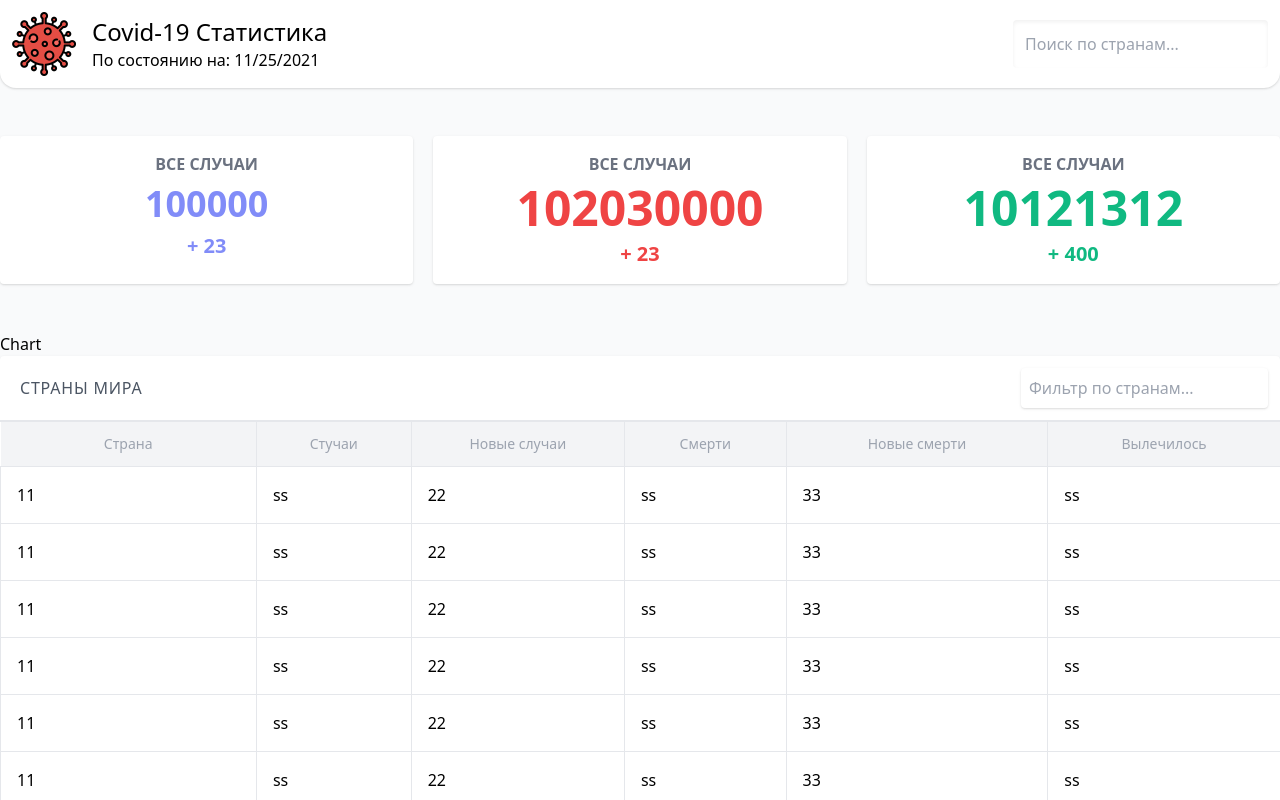
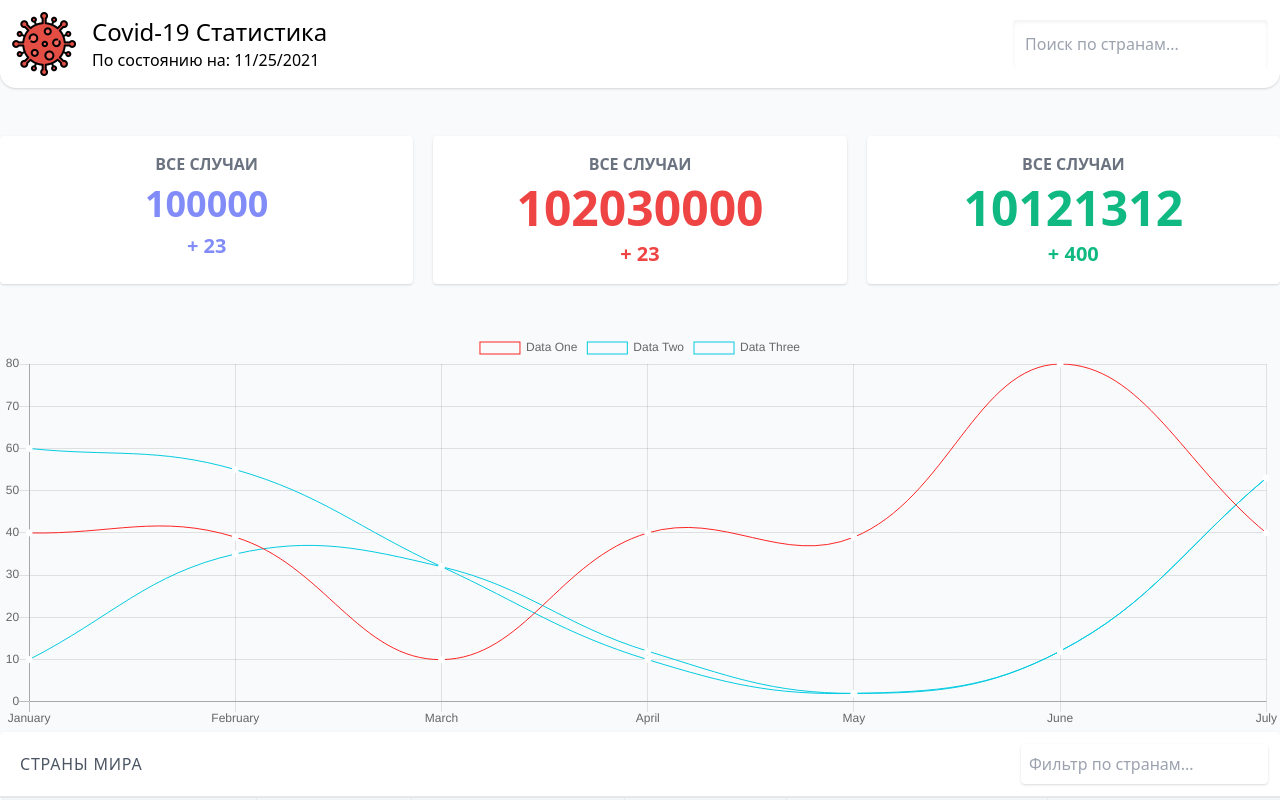
Before and after one commit to kanishev/covid-app, a Vue app: page / in a window 1280 px wide. Shown: the top 800 px of the page. Built offline with nearby package versions, Linux system fonts and the light colour scheme.

Commit message:
add vue-charts

```diff
--- a/package.json
+++ b/package.json
@@ -8,8 +8,10 @@
     "lint": "vue-cli-service lint"
   },
   "dependencies": {
+    "chart.js": "^2.9.4",
     "core-js": "^3.6.5",
     "vue": "^2.6.11",
+    "vue-chartjs": "^3.5.1",
     "vue-svg-loader": "^0.16.0",
     "vuex": "^3.4.0"
   },
--- a/src/App.vue
+++ b/src/App.vue
@@ -13,7 +13,7 @@
 <script>
 import TheHeader from "./components/TheHeader.vue";
 import TheFooter from "./components/TheFooter.vue";
-import AppChart from "./components/AppChart.vue";
+import AppChart from "./components/Charts/AppChart.vue";
 import AppTable from "./components/AppTable.vue";
 import AppRate from "./components/AppRate.vue";
 
--- a/src/components/AppChart.vue
+++ /dev/null
@@ -1,9 +0,0 @@
-<template>
-  <h2>Chart</h2>
-</template>
-
-<script>
-export default {};
-</script>
-
-<style></style>
--- /dev/null
+++ b/src/components/Charts/AppChart.vue
@@ -0,0 +1,64 @@
+<template>
+  <div class="container mx-auto">
+    <line-chart :chart-data="linedata"></line-chart>
+  </div>
+</template>
+
+<script>
+import LineChart from "./chart";
+
+export default {
+  data() {
+    return {
+      linedata: {
+        labels: [
+          "January",
+          "February",
+          "March",
+          "April",
+          "May",
+          "June",
+          "July",
+        ],
+        datasets: [
+          {
+            label: "Data One",
+            borderColor: "#FC2525",
+            pointBackgroundColor: "white",
+            borderWidth: 1,
+            pointBorderColor: "white",
+            backgroundColor: "transparent",
+
+            data: [40, 39, 10, 40, 39, 80, 40],
+          },
+          {
+            label: "Data Two",
+            borderColor: "#05CBE1",
+            pointBackgroundColor: "white",
+            pointBorderColor: "white",
+            borderWidth: 1,
+            backgroundColor: "transparent",
+            data: [60, 55, 32, 10, 2, 12, 53],
+          },
+          {
+            label: "Data Three",
+            borderColor: "#05CBE1",
+            pointBackgroundColor: "white",
+            pointBorderColor: "white",
+            borderWidth: 1,
+            backgroundColor: "transparent",
+
+            data: [10, 35, 32, 12, 2, 12, 53],
+          },
+        ],
+      },
+    };
+  },
+
+  components: {
+    LineChart,
+  },
+};
+</script>
+
+<style></style>
--- /dev/null
+++ b/src/components/Charts/chart.js
@@ -0,0 +1,17 @@
+import { Line, mixins } from "vue-chartjs";
+const { reactiveProp } = mixins;
+
+export default {
+  extends: Line,
+  mixins: [reactiveProp],
+  data() {
+    return {
+      options: { responsive: true, maintainAspectRatio: false },
+    };
+  },
+  mounted() {
+    // this.chartData is created in the mixin.
+    // If you want to pass options please create a local options object
+    this.renderChart(this.chartData, this.options);
+  },
+};
```
Also changed, not shown: 1 other file (tests, documents, lock files or other folders).
